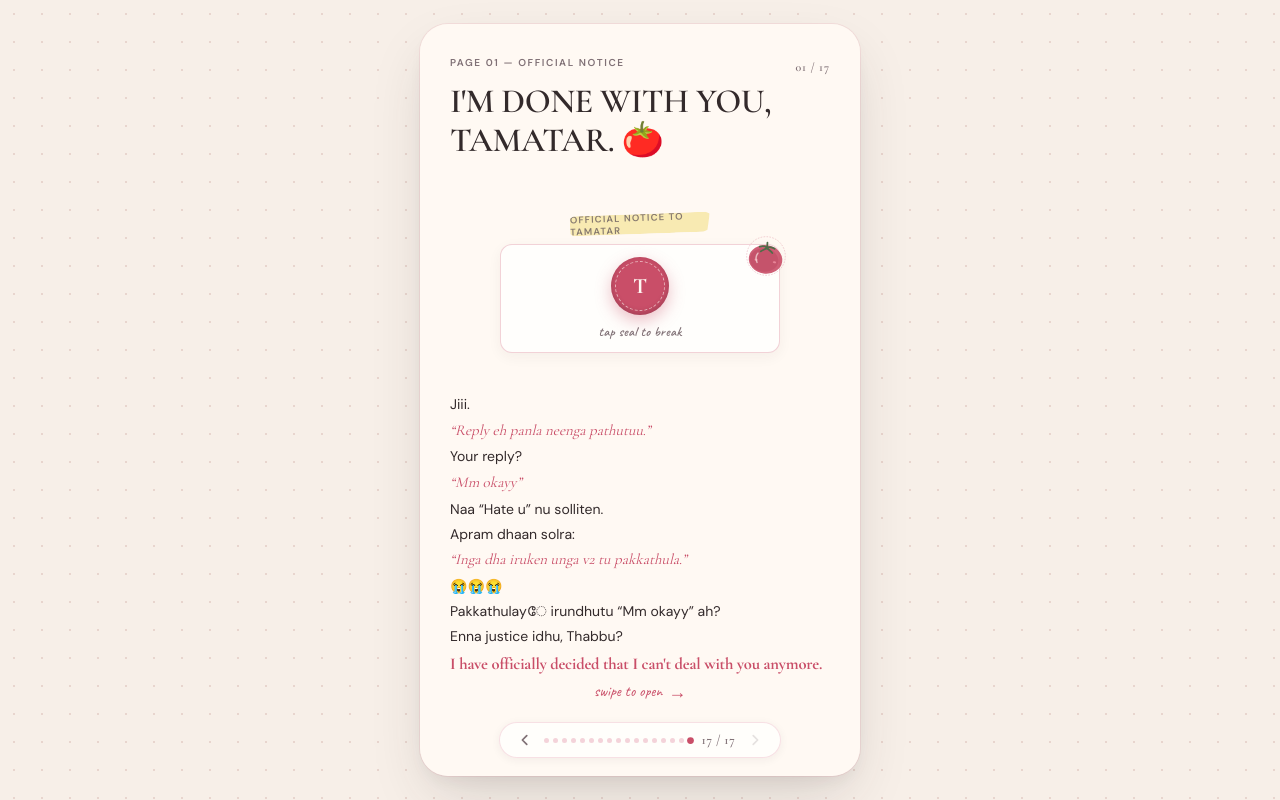
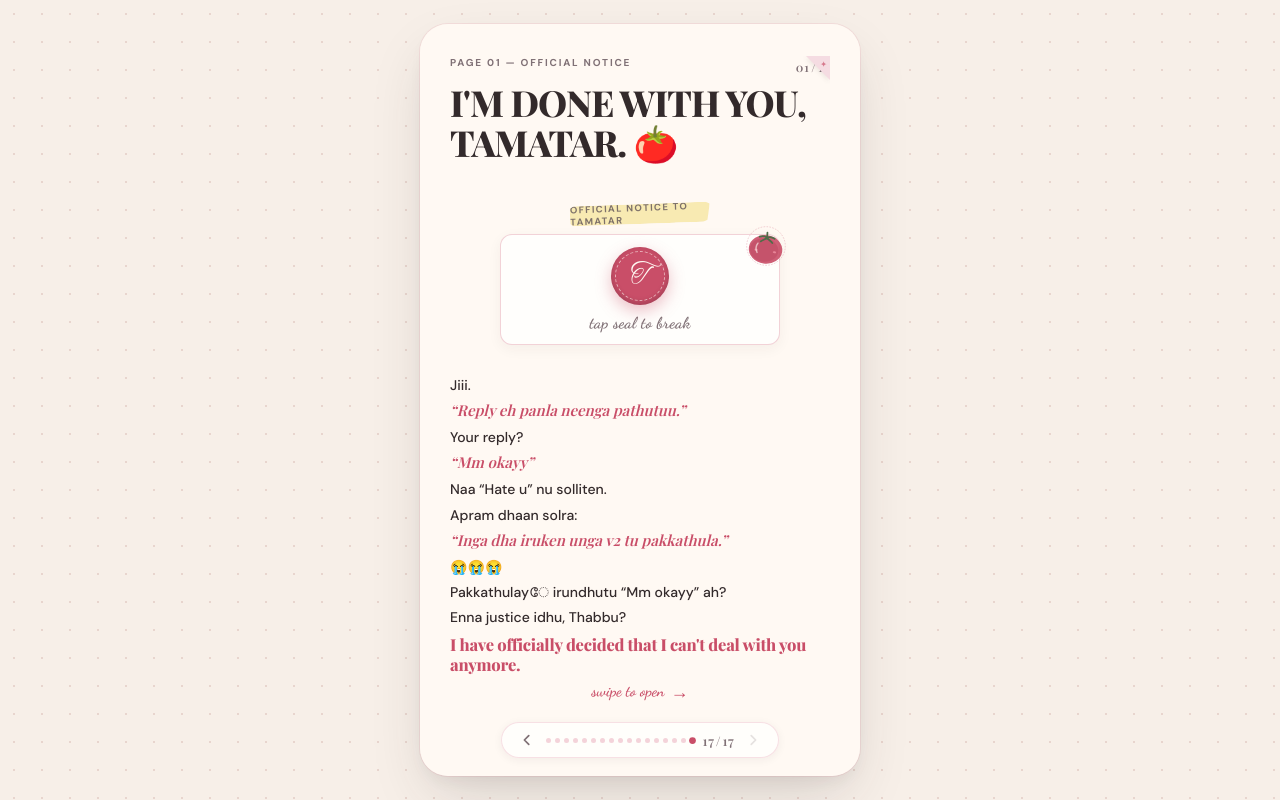
Before and after one commit to mohammed-arif-23/thabbu, a Next.js app: page / in a window 1280 px wide. Built offline with nearby package versions, Linux system fonts and the light colour scheme.

Commit message:
feat: upgrade to high-contrast Playfair Display & Dancing Script/Alex Brush cursive font palette with animated coffee steam and nose pin glint

```diff
--- a/app/globals.css
+++ b/app/globals.css
@@ -13,10 +13,12 @@
   --color-lavender: #DDD6EF;
   --color-sage: #DCE6D8;
 
-  /* Type Tokens */
-  --font-serif: var(--font-cormorant), 'Cormorant Garamond', 'Bodoni Moda', Didot, 'Hoefler Text', Garamond, 'Times New Roman', serif;
-  --font-sans: var(--font-dm-sans), 'DM Sans', -apple-system, BlinkMacSystemFont, 'Segoe UI', Roboto, Helvetica, Arial, sans-serif;
-  --font-hand: var(--font-caveat), 'Caveat', 'Reenie Beanie', cursive;
+  /* Type Tokens: Strong Editorial Serif + Expressive Cursive & Calligraphy */
+  --font-serif: var(--font-serif), 'Playfair Display', Didot, 'Bodoni MT', Georgia, serif;
+  --font-sans: var(--font-sans), 'DM Sans', -apple-system, BlinkMacSystemFont, 'Segoe UI', Roboto, sans-serif;
+  --font-cursive: var(--font-cursive), 'Dancing Script', cursive;
+  --font-calligraphy: var(--font-calligraphy), 'Alex Brush', cursive;
+  --font-hand: var(--font-cursive);
 
   /* Spacing & Radii */
   --radius-subtle: 6px;
@@ -170,30 +172,30 @@ button:focus-visible {
 .text-eyebrow {
   font-family: var(--font-sans);
   font-size: 10px;
-  letter-spacing: 0.16em;
+  letter-spacing: 0.18em;
   text-transform: uppercase;
   color: var(--color-muted-ink);
-  font-weight: 600;
+  font-weight: 700;
   margin-bottom: 8px;
 }
 
 .text-headline {
   font-family: var(--font-serif);
   color: var(--color-ink);
-  font-size: clamp(26px, 6.5vw, 34px);
-  line-height: 1.14;
-  letter-spacing: -0.015em;
-  font-weight: 600;
+  font-size: clamp(28px, 6.8vw, 36px);
+  line-height: 1.1;
+  letter-spacing: -0.025em;
+  font-weight: 800;
   margin: 0 0 12px 0;
 }
 
 .text-punchline {
   font-family: var(--font-serif);
   color: var(--color-cherry);
-  font-size: clamp(24px, 6vw, 30px);
-  line-height: 1.15;
-  font-weight: 700;
-  letter-spacing: -0.01em;
+  font-size: clamp(22px, 5.5vw, 27px);
+  line-height: 1.16;
+  font-weight: 800;
+  letter-spacing: -0.015em;
   margin: 0 0 12px 0;
 }
 
@@ -202,7 +204,7 @@ button:focus-visible {
   color: var(--color-ink);
   font-size: 15px;
   line-height: 1.55;
-  font-weight: 400;
+  font-weight: 450;
   margin: 0 0 10px 0;
 }
 
@@ -215,10 +217,92 @@ button:focus-visible {
 }
 
 .text-hand {
-  font-family: var(--font-hand);
+  font-family: var(--font-cursive);
   color: var(--color-muted-ink);
-  font-size: 17px;
+  font-size: 19px;
   line-height: 1.35;
+  font-weight: 600;
+}
+
+.text-cursive {
+  font-family: var(--font-cursive);
+  font-size: 20px;
+  font-weight: 700;
+  color: var(--color-cherry);
+}
+
+.text-calligraphy {
+  font-family: var(--font-calligraphy);
+  font-size: 28px;
+  color: var(--color-cherry);
+  line-height: 1.2;
+}
+
+/* Luxury Card Dog-Ear Corner */
+.page-dogear {
+  position: absolute;
+  top: 0;
+  right: 0;
+  width: 0;
+  height: 0;
+  border-style: solid;
+  border-width: 0 24px 24px 0;
+  border-color: transparent var(--color-blush) transparent transparent;
+  filter: drop-shadow(-1px 2px 2px rgba(51, 42, 43, 0.08));
+  pointer-events: none;
+  z-index: 5;
+}
+
+.page-dogear::after {
+  content: '✦';
+  position: absolute;
+  top: 3px;
+  right: -21px;
+  font-size: 8px;
+  color: var(--color-cherry);
+  opacity: 0.7;
+}
+
+/* Coffee Steam Animation */
+@keyframes steamDrift {
+  0% {
+    transform: translateY(0) scaleX(1);
+    opacity: 0;
+  }
+  30% {
+    opacity: 0.6;
+  }
+  70% {
+    opacity: 0.4;
+  }
+  100% {
+    transform: translateY(-16px) scaleX(1.3);
+    opacity: 0;
+  }
+}
+
+.coffee-steam-1 {
+  animation: steamDrift 2.8s ease-out infinite;
+}
+
+.coffee-steam-2 {
+  animation: steamDrift 2.8s ease-out 1.2s infinite;
+}
+
+/* Glint Sparkle Animation */
+@keyframes glintSparkle {
+  0%, 100% {
+    transform: scale(0.8) rotate(0deg);
+    opacity: 0.4;
+  }
+  50% {
+    transform: scale(1.25) rotate(45deg);
+    opacity: 1;
+  }
+}
+
+.glint-sparkle {
+  animation: glintSparkle 2.2s ease-in-out infinite;
 }
 
 /* Washi tape styling */
--- a/app/layout.tsx
+++ b/app/layout.tsx
@@ -1,25 +1,33 @@
 import type { Metadata, Viewport } from 'next';
-import { Cormorant_Garamond, DM_Sans, Caveat } from 'next/font/google';
+import { Playfair_Display, DM_Sans, Dancing_Script, Alex_Brush } from 'next/font/google';
 import './globals.css';
 
-const cormorant = Cormorant_Garamond({
+const playfair = Playfair_Display({
   subsets: ['latin'],
-  weight: ['400', '600', '700'],
-  variable: '--font-cormorant',
+  weight: ['600', '700', '800', '900'],
+  style: ['normal', 'italic'],
+  variable: '--font-serif',
   display: 'swap',
 });
 
 const dmSans = DM_Sans({
   subsets: ['latin'],
   weight: ['400', '500', '600', '700'],
-  variable: '--font-dm-sans',
+  variable: '--font-sans',
   display: 'swap',
 });
 
-const caveat = Caveat({
+const dancingScript = Dancing_Script({
   subsets: ['latin'],
-  weight: ['400', '600', '700'],
-  variable: '--font-caveat',
+  weight: ['600', '700'],
+  variable: '--font-cursive',
+  display: 'swap',
+});
+
+const alexBrush = Alex_Brush({
+  subsets: ['latin'],
+  weight: ['400'],
+  variable: '--font-calligraphy',
   display: 'swap',
 });
 
@@ -48,7 +56,7 @@ export default function RootLayout({
   return (
     <html
       lang="en"
-      className={`${cormorant.variable} ${dmSans.variable} ${caveat.variable}`}
+      className={`${playfair.variable} ${dmSans.variable} ${dancingScript.variable} ${alexBrush.variable}`}
       style={{ colorScheme: 'light' }}
     >
       <body>{children}</body>
--- a/components/StoryPanel.tsx
+++ b/components/StoryPanel.tsx
@@ -114,6 +114,9 @@ export function StoryPanel({ screen, isFirst, isLast, onAdvance }: StoryPanelPro
       )}
 
       <div className="card-sheet">
+        {/* Luxury Folded Corner Tab */}
+        <div className="page-dogear" aria-hidden="true" />
+
         {/* Top Header Section */}
         <header style={{ position: 'relative', zIndex: 3 }}>
           <div
--- a/components/doodles/Doodles.tsx
+++ b/components/doodles/Doodles.tsx
@@ -164,11 +164,11 @@ export function WashiTape({
           style={{
             fontFamily: 'var(--font-sans)',
             fontSize: '9.5px',
-            fontWeight: 600,
-            letterSpacing: '0.12em',
+            fontWeight: 700,
+            letterSpacing: '0.14em',
             textTransform: 'uppercase',
             color: '#554749',
-            opacity: 0.8,
+            opacity: 0.85,
           }}
         >
           {label}
@@ -231,9 +231,9 @@ export function EnvelopeSeal({
         <span
           style={{
             color: '#FFF9F3',
-            fontFamily: 'var(--font-serif)',
-            fontSize: '22px',
-            fontWeight: 700,
+            fontFamily: 'var(--font-calligraphy)',
+            fontSize: '28px',
+            fontWeight: 400,
             lineHeight: 1,
             userSelect: 'none',
           }}
@@ -243,11 +243,11 @@ export function EnvelopeSeal({
       </div>
       <span
         style={{
-          fontFamily: 'var(--font-hand)',
-          fontSize: '13.5px',
+          fontFamily: 'var(--font-cursive)',
+          fontSize: '16px',
           color: opened ? '#C94E68' : '#807176',
           letterSpacing: '0.02em',
-          fontWeight: 600,
+          fontWeight: 700,
         }}
       >
         {opened ? 'agreement void 🤭' : 'tap seal to break'}
@@ -350,20 +350,15 @@ export function GiftBoxDoodle({ size = 56 }: { size?: number }) {
       xmlns="http://www.w3.org/2000/svg"
       style={{ display: 'inline-block' }}
     >
-      {/* Box */}
       <rect x="12" y="24" width="40" height="32" rx="4" fill="#F5DCE2" stroke="#332A2B" strokeWidth="2" />
-      {/* Lid */}
       <rect x="8" y="18" width="48" height="8" rx="2" fill="#FFFEFC" stroke="#332A2B" strokeWidth="2" />
-      {/* Vertical ribbon */}
       <rect x="29" y="18" width="6" height="38" fill="#C94E68" />
-      {/* Bow */}
       <path
         d="M 32 18 C 24 10 16 14 26 18 C 22 8 36 8 32 18 C 38 8 46 12 36 18 C 42 12 40 18 32 18"
         fill="#C94E68"
         stroke="#332A2B"
         strokeWidth="1.2"
       />
-      {/* Tiny tag */}
       <circle cx="44" cy="34" r="5" fill="#F7E7A9" stroke="#332A2B" strokeWidth="1" />
       <path d="M 42 34 L 46 34" stroke="#332A2B" strokeWidth="1" strokeLinecap="round" />
     </svg>
@@ -380,12 +375,9 @@ export function TubelightDoodle({ size = 60 }: { size?: number }) {
       xmlns="http://www.w3.org/2000/svg"
       style={{ display: 'inline-block' }}
     >
-      {/* Tube body */}
       <rect x="16" y="18" width="68" height="14" rx="7" fill="#FFFEFC" stroke="#332A2B" strokeWidth="2.2" />
-      {/* Metal caps */}
       <rect x="10" y="20" width="8" height="10" rx="2" fill="#E9AAB9" stroke="#332A2B" strokeWidth="1.5" />
       <rect x="82" y="20" width="8" height="10" rx="2" fill="#E9AAB9" stroke="#332A2B" strokeWidth="1.5" />
-      {/* Glowing yellow aura lines */}
       <path d="M 30 8 L 32 14 M 50 6 L 50 13 M 70 8 L 68 14 M 30 42 L 32 36 M 50 44 L 50 37 M 70 42 L 68 36" stroke="#E5B53A" strokeWidth="1.8" strokeLinecap="round" />
     </svg>
   );
@@ -401,7 +393,6 @@ export function BlueShirtDoodle({ size = 52 }: { size?: number }) {
       xmlns="http://www.w3.org/2000/svg"
       style={{ display: 'inline-block' }}
     >
-      {/* Shirt body */}
       <path
         d="M 14 20 L 24 14 L 32 20 L 40 14 L 50 20 L 46 54 L 18 54 Z"
         fill="#BFDBFE"
@@ -409,7 +400,6 @@ export function BlueShirtDoodle({ size = 52 }: { size?: number }) {
         strokeWidth="2"
         strokeLinejoin="round"
       />
-      {/* Collar */}
       <path
         d="M 24 14 L 32 26 L 40 14"
         fill="#93C5FD"
@@ -417,32 +407,40 @@ export function BlueShirtDoodle({ size = 52 }: { size?: number }) {
         strokeWidth="2"
         strokeLinejoin="round"
       />
-      {/* Buttons */}
       <circle cx="32" cy="32" r="1.5" fill="#1E40AF" />
       <circle cx="32" cy="40" r="1.5" fill="#1E40AF" />
       <circle cx="32" cy="48" r="1.5" fill="#1E40AF" />
-      {/* Pocket */}
       <rect x="36" y="30" width="8" height="9" rx="1.5" fill="none" stroke="#1E40AF" strokeWidth="1.2" />
     </svg>
   );
 }
 
-export function NosePinDoodle({ size = 44 }: { size?: number }) {
+export function NosePinDoodle({ size = 46 }: { size?: number }) {
   return (
+    <div
+      style={{
+        position: 'relative',
+        display: 'inline-flex',
+        alignItems: 'center',
+        justifyContent: 'center',
+        width: size,
+        height: size,
+      }}
+    >
       <svg
         width={size}
         height={size}
         viewBox="0 0 48 48"
         fill="none"
         xmlns="http://www.w3.org/2000/svg"
-      style={{ display: 'inline-block' }}
+        className="glint-sparkle"
       >
-      {/* Central diamond / pearl stud */}
-      <circle cx="24" cy="24" r="5" fill="#FFFEFC" stroke="#C94E68" strokeWidth="2" />
-      {/* Sparkle rays */}
-      <path d="M 24 8 L 24 16 M 24 32 L 24 40 M 8 24 L 16 24 M 32 24 L 40 24" stroke="#F59E0B" strokeWidth="2" strokeLinecap="round" />
-      <path d="M 13 13 L 18 18 M 30 30 L 35 35 M 35 13 L 30 18 M 18 30 L 13 35" stroke="#F59E0B" strokeWidth="1.5" strokeLinecap="round" />
+        <circle cx="24" cy="24" r="5" fill="#FFF9F3" stroke="#D97706" strokeWidth="2.2" />
+        <circle cx="24" cy="24" r="2.5" fill="#F59E0B" />
+        <path d="M 24 6 L 24 15 M 24 33 L 24 42 M 6 24 L 15 24 M 33 24 L 42 24" stroke="#F59E0B" strokeWidth="2.2" strokeLinecap="round" />
+        <path d="M 11 11 L 17 17 M 31 31 L 37 37 M 37 11 L 31 17 M 17 31 L 11 37" stroke="#F59E0B" strokeWidth="1.6" strokeLinecap="round" />
       </svg>
+    </div>
   );
 }
 
@@ -456,14 +454,10 @@ export function IceCreamDoodle({ size = 48 }: { size?: number }) {
       xmlns="http://www.w3.org/2000/svg"
       style={{ display: 'inline-block' }}
     >
-      {/* Scoop 1 */}
       <circle cx="24" cy="18" r="10" fill="#F5DCE2" stroke="#332A2B" strokeWidth="1.8" />
-      {/* Cherry on top */}
       <circle cx="24" cy="7" r="3" fill="#C94E68" />
       <path d="M 24 7 C 26 3 28 3 29 4" stroke="#4F6D48" strokeWidth="1.2" strokeLinecap="round" />
-      {/* Waffle Cone */}
       <path d="M 16 23 L 24 42 L 32 23 Z" fill="#F7E7A9" stroke="#332A2B" strokeWidth="1.8" strokeLinejoin="round" />
-      {/* Waffle grid */}
       <path d="M 19 28 L 27 34 M 29 28 L 21 34" stroke="#D97706" strokeWidth="1.2" strokeLinecap="round" />
     </svg>
   );
@@ -481,6 +475,38 @@ export function CoffeeCup() {
         justifyContent: 'center',
       }}
     >
+      {/* Animated steam rising */}
+      <svg
+        viewBox="0 0 100 40"
+        width="80"
+        height="32"
+        style={{
+          position: 'absolute',
+          top: 0,
+          left: '50%',
+          transform: 'translateX(-50%)',
+          pointerEvents: 'none',
+          zIndex: 3,
+        }}
+      >
+        <path
+          d="M 40 32 C 37 24 43 16 40 8"
+          stroke="#C94E68"
+          strokeWidth="1.6"
+          strokeLinecap="round"
+          fill="none"
+          className="coffee-steam-1"
+        />
+        <path
+          d="M 52 30 C 55 22 49 14 53 6"
+          stroke="#C94E68"
+          strokeWidth="1.6"
+          strokeLinecap="round"
+          fill="none"
+          className="coffee-steam-2"
+        />
+      </svg>
+
       <svg
         viewBox="0 0 140 140"
         width="125"
@@ -675,15 +701,15 @@ export function WaveformDoodle({ interactive = true }: { interactive?: boolean }
       </div>
       <span
         style={{
-          fontFamily: 'var(--font-sans)',
-          fontSize: '11px',
-          fontWeight: 600,
+          fontFamily: 'var(--font-cursive)',
+          fontSize: '14px',
+          fontWeight: 700,
           color: '#807176',
           marginLeft: '6px',
           letterSpacing: '0.04em',
         }}
       >
-        {isPlaying ? 'playing…' : '0:42'}
+        {isPlaying ? 'playing memo…' : '0:42'}
       </span>
     </button>
   );
```
Lines whose indentation alone changed are shown as unchanged.
